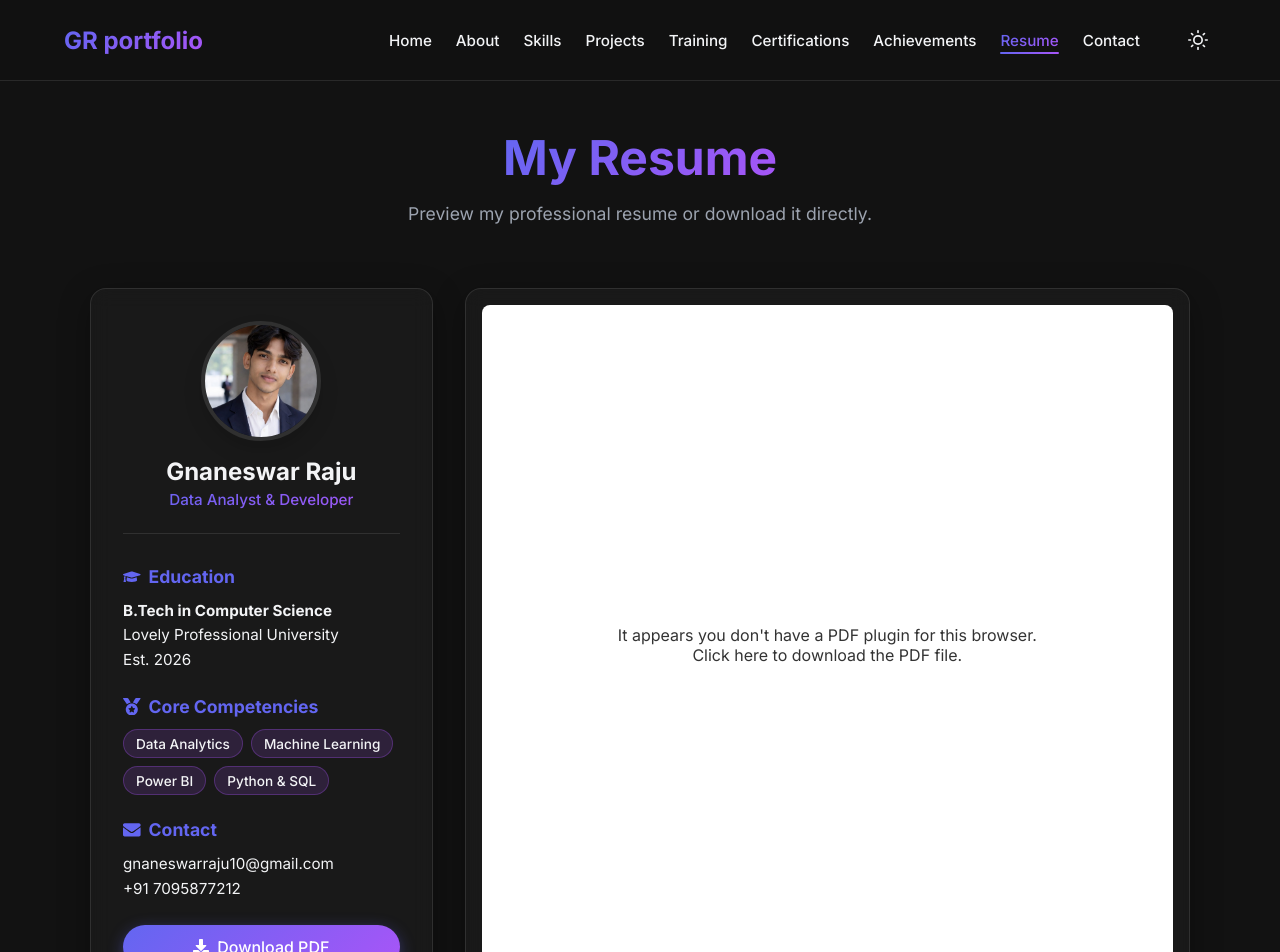
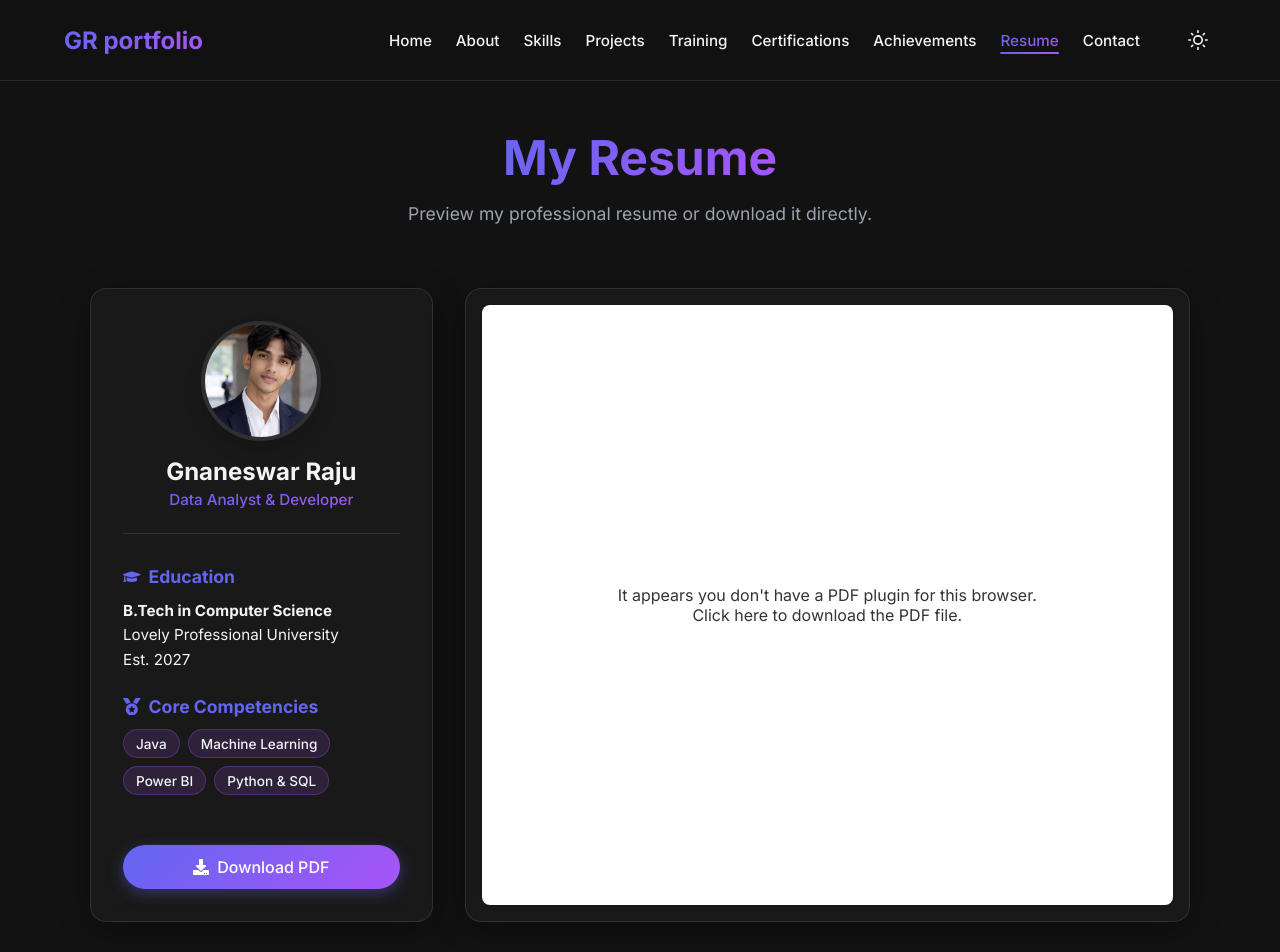
Before and after one commit to Gnaneswar10/portfolio, a React (Vite) app: page /resume in a window 1280 px wide. Shown: the top 952 px of the page. Built offline with nearby package versions, Linux system fonts and the light colour scheme.

Commit message:
Update Resume: Set graduation to 2027 replace Data Analytics with Java remove contact section

```diff
--- a/src/pages/Resume.jsx
+++ b/src/pages/Resume.jsx
@@ -1,7 +1,7 @@
 import React from 'react';
 import PageTransition from '../components/PageTransition';
 import Button from '../components/Button';
-import { FaDownload, FaGraduationCap, FaMedal, FaEnvelope } from 'react-icons/fa';
+import { FaDownload, FaGraduationCap, FaMedal } from 'react-icons/fa';
 import { motion } from 'framer-motion';
 import './Resume.css';
 
@@ -45,22 +45,17 @@ function Resume() {
 
             <div className="sidebar-section">
               <h4><FaGraduationCap /> Education</h4>
-              <p><strong>B.Tech in Computer Science</strong><br/>Lovely Professional University<br/>Est. 2026</p>
+              <p><strong>B.Tech in Computer Science</strong><br/>Lovely Professional University<br/>Est. 2027</p>
             </div>
 
             <div className="sidebar-section">
               <h4><FaMedal /> Core Competencies</h4>
               <div className="badge-container">
-                <span className="skill-tag">Data Analytics</span>
+                <span className="skill-tag">Java</span>
                 <span className="skill-tag">Machine Learning</span>
                 <span className="skill-tag">Power BI</span>
                 <span className="skill-tag">Python & SQL</span>
               </div>
-            </div>
-
-            <div className="sidebar-section">
-              <h4><FaEnvelope /> Contact</h4>
-              <p>gnaneswarraju10@gmail.com<br/>+91 7095877212</p>
             </div>
 
             <Button
```
